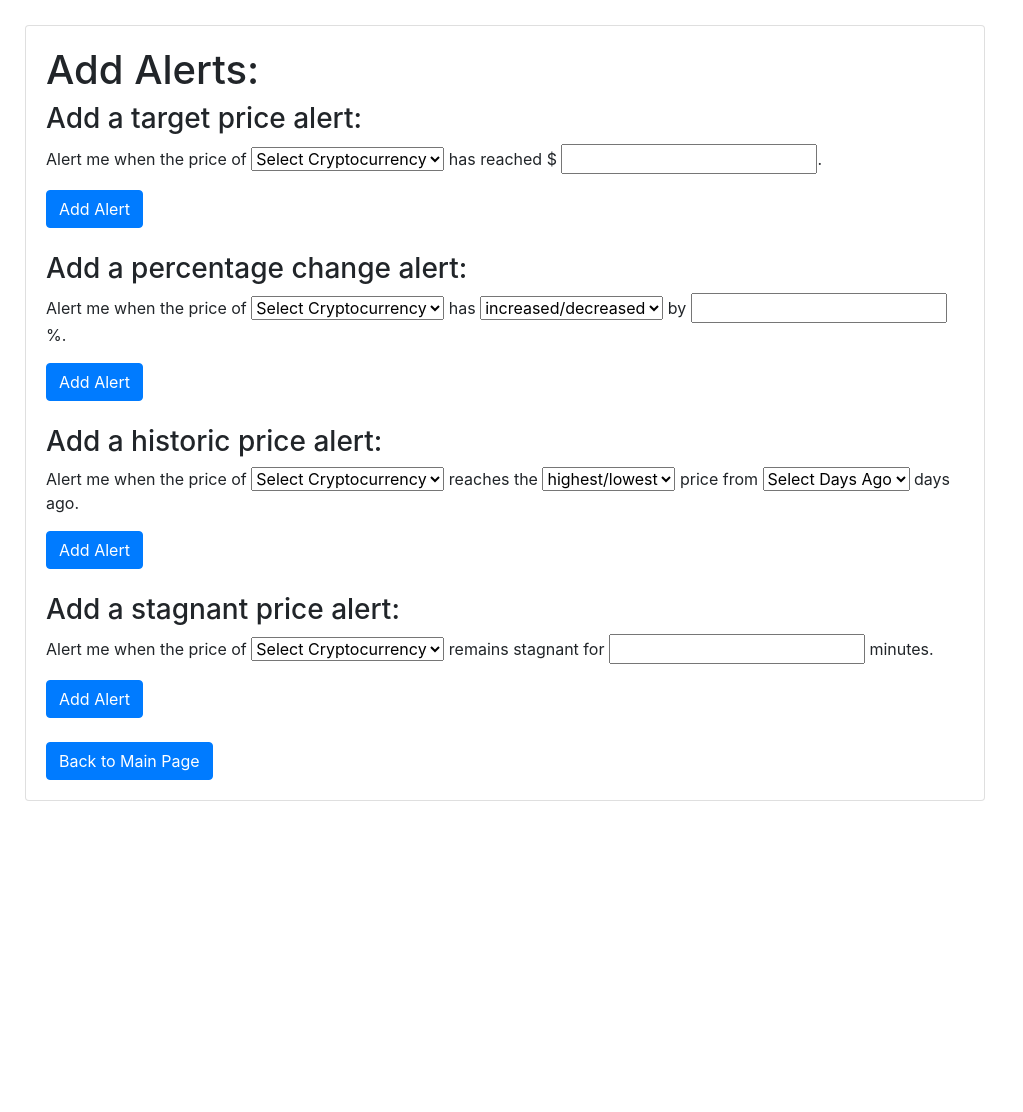
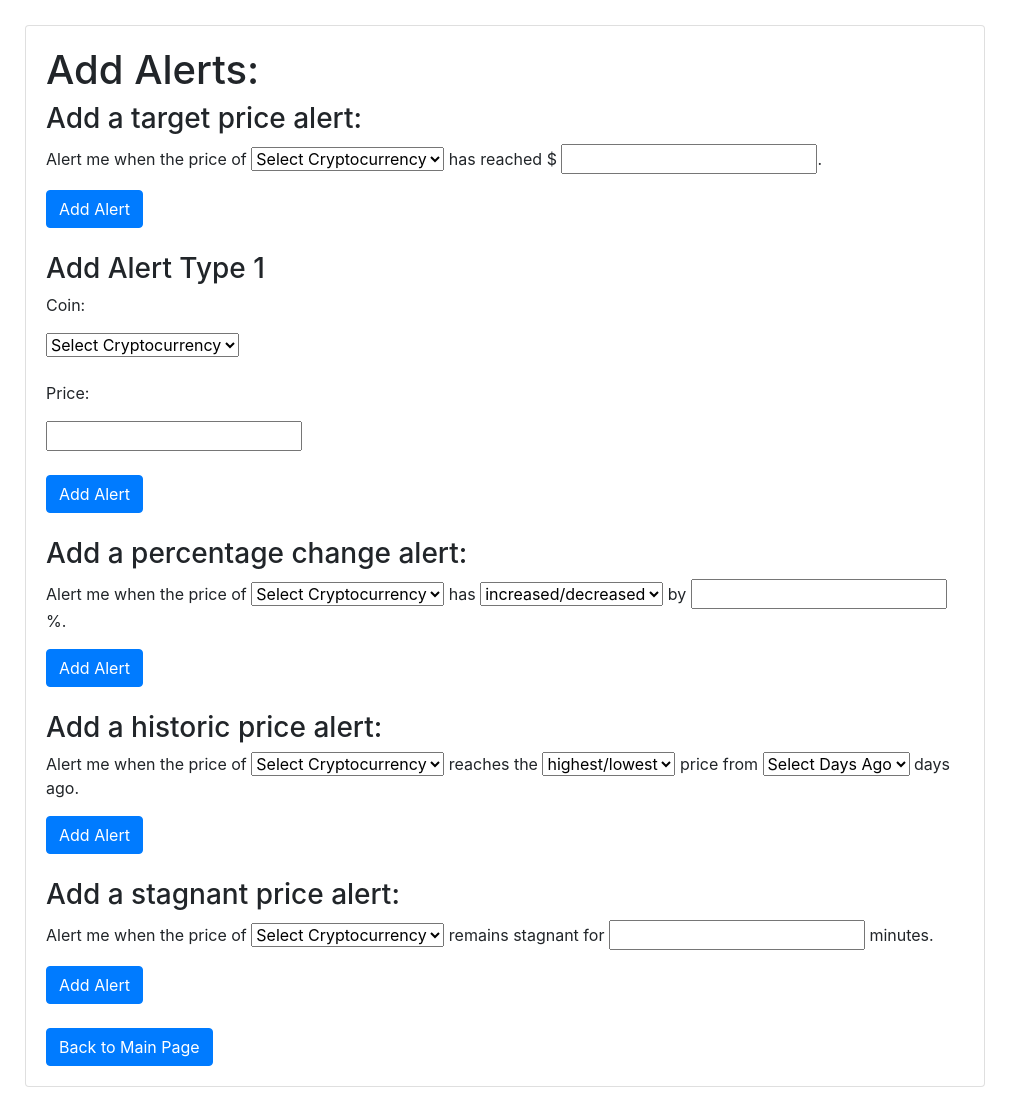
Before and after one commit to Navaneeth2906/CryptocurrencyPriceAlerter, a Flask app: template templates/addAlertPageOld.html in a window 1280 px wide. Shown: the whole page, without its empty margins (0-1023 px from the left). Before the commit the page ends 801 px from the top, so only its background shows below. Run offline with Flask 2, Linux system fonts and the light colour scheme; the template is opened without the code that fills it, so the values that code supplies are empty; some libraries are stand-ins or nearby versions.

Commit message:
Add files via upload

```diff
--- a/UserInterface.py
+++ b/UserInterface.py
@@ -70,7 +70,7 @@ class UserInterface():
             if tpaID not in tpaIDs:
                 done = True
         # Now create the message
-        message = f'the price of {coin} has {increasedOrDecreased} by {percentage}% from the price on {datetime.datetime.now().strftime("%Y-%m-%d %H:%M:%S")}.'
+        message = f'the price of {coin} has {increasedOrDecreased} by {percentage}% from the price on {datetime.datetime.now().strftime("%Y-%m-%d %H:%M:%S")} to a price of: ${price}.'
         # Now add everything to the database
         c.execute('''INSERT INTO TPA VALUES (?, ?, ?, ?, ?) ''', (tpaID, coin, price, message, self.email))
         db.commit()
@@ -144,7 +144,7 @@ class UserInterface():
             if tpaID not in tpaIDs:
                 done = True
         # Now create the message
-        message = f'the price of {coin} has reached the {highestOrLowest} price from {daysAgo} days before {datetime.datetime.now().strftime("%Y-%m-%d")}.'
+        message = f'the price of {coin} has reached the {highestOrLowest} price from {daysAgo} days before {datetime.datetime.now().strftime("%Y-%m-%d")} which is: ${price}.'
         # Now add everything to the database
         c.execute('''INSERT INTO TPA VALUES (?, ?, ?, ?, ?) ''', (tpaID, coin, price, message, self.email))
         db.commit()
--- a/myapp.py
+++ b/myapp.py
@@ -43,6 +43,11 @@ def registerpage():
             return redirect('/welcome')
     return render_template("register.html")
 
+@myapp.route('/logout')
+def logout():
+    #  Remove data from sessions
+    session.pop('email', None)
+    return redirect('/')
 
 @myapp.route("/welcome", methods=["GET"])
 def welcomepage():
@@ -80,7 +85,7 @@ def add_alert_type1():
     elif float(price) > 1000000:  # If the price is too big
         flash('Enter a price less than 1 million', 'danger')
     else:
-        price = str(round(float(price), 2))  # round to 2 dp
+        price = str(round(float(price), 4))  # round to 4 dp
         alertID = user.add_alert_type1(coin, price)
         alert = AlertMonitor(alertID)
         executor.submit(alert.monitor_alert)
--- a/templates/addAlertPage.html
+++ b/templates/addAlertPage.html
@@ -99,7 +99,7 @@
     price from
     <select name = "daysAgo" class="form-select" aria-label="Default select example">
     <option selected>Select Days Ago</option>
-    {% for i in range(1, 31) %}
+    {% for i in range(0, 31) %}
     <option value="{{i}}">{{i}}</option>
     {% endfor %}
     </select>
--- a/templates/addAlertPageOld.html
+++ b/templates/addAlertPageOld.html
@@ -30,6 +30,28 @@
     <option value="DOGE">DOGE</option>
     </select>
     has reached $ <input type = "text" name = "price">.</p>
+    <input class="btn btn-primary" value = "Add Alert" type = "Submit">
+    </br>
+    </br>
+</form>
+
+
+<form action='/addAlertType1'  method = 'POST'>
+        <h3>Add Alert Type 1 </h3>
+    <p>Coin:</p>
+            <select name = "coin" class="form-select" aria-label="Default select example">
+    <option selected>Select Cryptocurrency</option>
+    <option value="BTC">BTC</option>
+    <option value="ETH">ETH</option>
+    <option value="LTC">LTC</option>
+    <option value="DOGE">DOGE</option>
+    </select>
+    </br>
+    </br>
+    <p>Price:</p>
+    <input type = "text" name = "price">
+    </br>
+    </br>
     <input class="btn btn-primary" value = "Add Alert" type = "Submit">
     </br>
     </br>
@@ -80,7 +102,7 @@
     price from
     <select name = "daysAgo" class="form-select" aria-label="Default select example">
     <option selected>Select Days Ago</option>
-    {% for i in range(1, 31) %}
+    {% for i in range(0, 31) %}
     <option value="{{i}}">{{i}}</option>
     {% endfor %}
     </select>
--- a/templates/loggedIn.html
+++ b/templates/loggedIn.html
@@ -29,7 +29,7 @@
 <a href="/welcome" class="btn btn-success">Refresh Data</a>
 </br>
 </br>
-<a href="/" class="btn btn-primary">Logout</a>
+<a href="/logout" class="btn btn-primary">Logout</a>
 </div>
 
 <div style="float:right;">
@@ -54,4 +54,5 @@
 
 </div>
 </div>
+
 {% endblock %}
```
